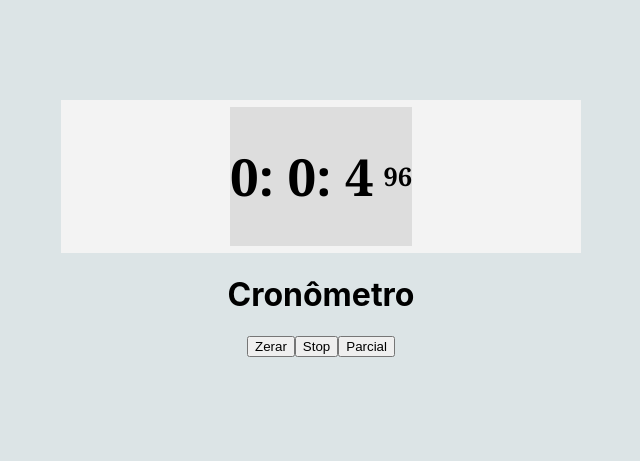
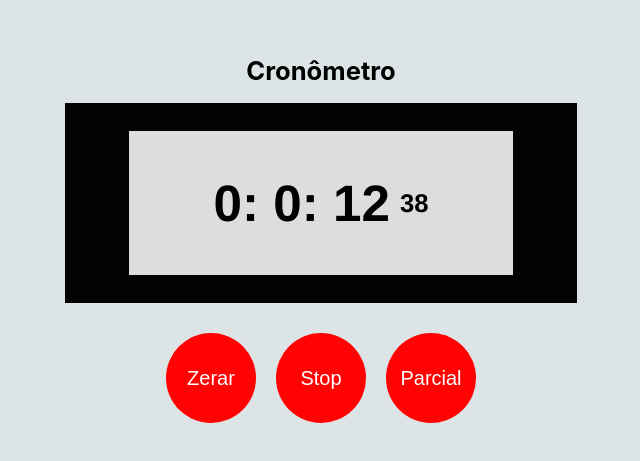
Before and after one commit to gabrielbbrito1/Desafio2-React, a React (Create React App) app: page / in a window 1280 px wide. Shown: the part 161-622 px from the top of the page, without its empty margins (319-959 px from the left). Built offline with nearby package versions, Linux system fonts and the light colour scheme.

Commit message:
Mudança no css

```diff
--- a/src/App.css
+++ b/src/App.css
@@ -9,22 +9,25 @@
 .contadorFlex{
     display: flex;
     flex-direction: row;
-    margin: 10px;
-    font-family: Baskerville, Georgia;
+    font-family:Helvetica, sans-serif;
     background-color: rgb(221, 221, 221);
+    width: 30vw;
+    height: 18vh;
+    justify-content: center;
+    align-items: center;
 }
 .contador{
     margin-right: 10px;
     font-size: 4vw;
 }
 .counterBody{
-    background-color: whitesmoke;
-    width: 65vh;
-    height: 12vw;
+    width: 40vw;
+    height: 25vh;
     display: flex;
     justify-content: center;
     align-items: center;
-    background-color: rgb(243, 243, 243)
+    background-color: rgb(3, 3, 3);
+    margin-bottom: 30px;
 }
 .contadorCent{
     opacity: 2.0;
@@ -34,12 +37,63 @@
     font-size: 2vw;
 
 }
- /*.buttonBlack{
-    background-color: #C6CCD2;
-     border-color: #AAB3BB;
+.roundButton{
+    background-color: #ff0202;
+    display: flex;
+    margin: 0 10px ;
+    border: none;
+    color: white;
+    padding: 20px;
+    text-align: center;
+    justify-content: center;
+    display: inline-block;
+    font-size: 20px;
+    cursor: pointer;
+    height: 90px;
+    width: 90px;
+    padding: 1px;
+    border-radius: 50%;
 }
-.buttonBlack, .buttonBlack:focus, .buttonBlack:active {
-    background-color: #B8BFC7;
-    border-color: #AAB3BB;
+.roundButton:focus, .roundButton:active {
+    background-color: #ffffff;
+    border-color: none;
+    color: black;
+    outline: none;
+
 }
-*/
+.labelName{
+    font-size: 2vw;
+}
+
+@media (max-width: 600px){
+    .roundButton{
+        width: 13vh;
+        height: 13vh;
+        font-size: 13px;
+        text-align: center;
+        justify-content: center;
+        padding: 1px;
+    }
+}
+@media(max-height: 400px){
+    .roundButton{
+        font-size: 8px;
+        width: 13vh;
+        height: 13vh;
+    }
+    .counterBody{
+        width: 50vw;
+        height: 30vh;
+    }
+    .contadorFlex{
+        width: 40vw;
+        height: 25vh;
+    }
+    .contador{
+        margin-right: 10px;
+        font-size: 7vw;
+    }
+    .labelName{
+        font-size: 10px;
+    }
+}
--- a/src/App.js
+++ b/src/App.js
@@ -9,6 +9,7 @@ class App extends React.Component {
     super(props);
     this.state={
       list: ["0","0","0","0"],
+      listTime: [0,0,0,0],
       centesimos: 0,
       segundos: 0,
       minutos: 0,
@@ -58,6 +59,7 @@ class App extends React.Component {
             this.zerarCentesimo();
             this.incrementarSegundo(state);
           }
+          //this.listTime[0] = this.centesimos;
         return{ centesimos: state.centesimos + 1}
         })
     }
@@ -81,7 +83,7 @@ class App extends React.Component {
         this.zerarMinuto();
         this.incrementarHoras(state);
       }
-      return {minutos: state.minutos +1}
+      return {minutos: state.minutos + 0.5}
     })
   };
 
@@ -110,7 +112,7 @@ class App extends React.Component {
 
   componentDidMount(){
     this.timer = setInterval(
-      () => this.incrementarCentesimo(), 10)
+      () => this.incrementarCentesimo(), 0.1)
   }
 
  /* adicionaZero () {
@@ -127,25 +129,27 @@ class App extends React.Component {
     }
   */
   render(){
+    console.log(this.listTime)
 
     return (
       <div className= "main">
+        <div className = "nomeRelogio">
+          <LabelRelogio name={this.state.name} />
+        </div>
+
         <div className = "counterBody">
           <Contador horas={this.state.horas} minutos={this.state.minutos} segundos={this.state.segundos} centesimos={this.state.centesimos} />
         </div>
 
-        <div className = "nomeRelogio">
-          <LabelRelogio name={this.state.name} />
-        </div>
-
-        <div className = "button">
-          <Botao className= "buttonBlack" onClick={() => this.zerarCronometro()} label={"Zerar"} />
+        <div className = "buttonTag">
+          <Botao onClick={() => this.zerarCronometro()} label={"Zerar"} />
           <Botao onClick={() => this.pararTempo()} label={this.state.nameStop} />
           <Botao onClick={() => this.parcial()} label={"Parcial"} />
+
         </div>
 
         <div>
-          <LabelRelogio name={this.state.parcial} />
+          <LabelRelogio name={this.state.parcial}  />
         </div>
 
       </div>
--- a/src/Botao.js
+++ b/src/Botao.js
@@ -1,8 +1,8 @@
 import React from 'react';
 import './App.css';
 
-const Botao = (props) => ( <
-    button onClick = { props.onClick } > { props.label } </button>
+const Botao = (props) => (
+    <button className = "roundButton" onClick = { props.onClick } > { props.label } </button>
 )
 
 export default Botao
--- a/src/LabelRelogio.js
+++ b/src/LabelRelogio.js
@@ -1,8 +1,8 @@
 import React from 'react';
 import './App.css';
 
-const LabelRelogio = (props) => ( <
-    h1 class = "my-title" > { props.name } </h1>
+const LabelRelogio = (props) => (
+    <h1 class = "labelName" > { props.name } </h1>
 )
 
 export default LabelRelogio
```
Lines whose indentation alone changed are shown as unchanged.
